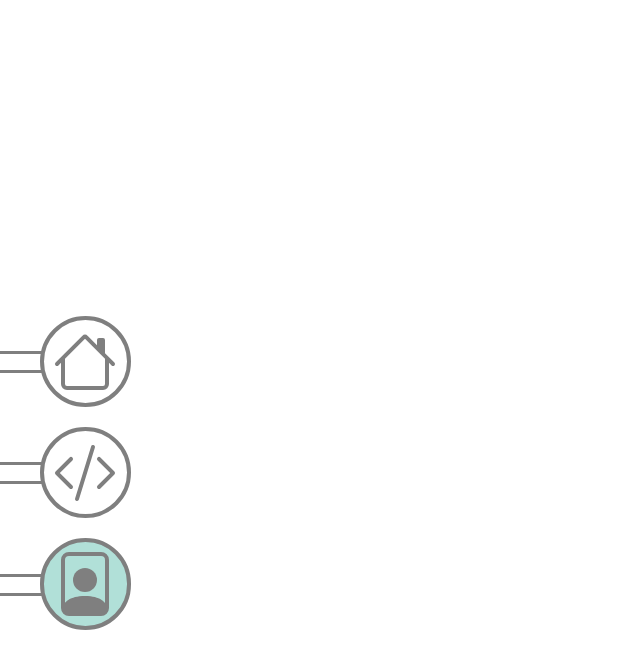
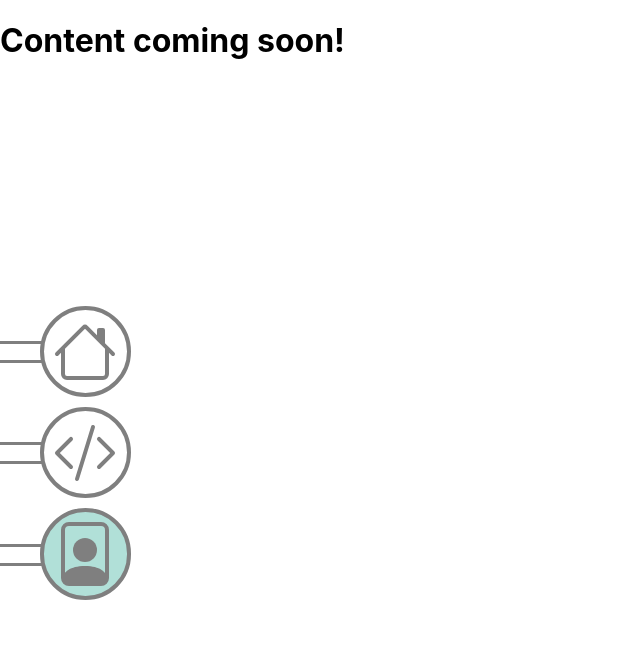
Before and after one commit to a-binkley/personal-website, a React (Create React App) app: page /about in a window 1280 px wide. Shown: the top 668 px of the page, without its empty margins (0-640 px from the left). Built offline with nearby package versions, Linux system fonts and the light colour scheme.

Commit message:
add route stubs

```diff
--- a/src/components/Bio.tsx
+++ b/src/components/Bio.tsx
@@ -16,9 +16,9 @@ sailing, kayaking, and 3D printing and painting minifigures for Dungeons & Drago
 While my career is now primarily focused on technology, I studied classical music for \
 15 years preceding this - including obtaining a Bachelor's of Music. I still enjoy and \
 regularly listen to classical music, but I have found the day-to-day work of software engineering \
-to be much better aligned with my long-term goals and preference for analytical thinking.`,
-        `If you're interested in knowing more about my professional work, you can \
-view my GitHub portfolio and LinkedIn profile via the social icons at the bottom of the page. \
+to be much better aligned with my long-term goals and preference for analytical thinking.`,  // TODO: move to /about
+        `If you're interested in knowing more, you can view my portfolio and a longer biography \
+via the navigation bar on the left. \
 Additionally, you can:`
     ];
 
--- a/src/pages/About.tsx
+++ b/src/pages/About.tsx
@@ -4,6 +4,7 @@ import { PageMenu } from '../components';
 export function About() {
     return (
         <>
+            <h1>Content coming soon!</h1>
             <PageMenu titles={['Home', 'Portfolio', 'About']} current='About' />
             <Outlet />
         </>
--- a/src/pages/Portfolio.tsx
+++ b/src/pages/Portfolio.tsx
@@ -4,6 +4,7 @@ import { PageMenu } from '../components';
 export function Portfolio() {
     return (
         <>
+            <h1>Content coming soon!</h1>
             <PageMenu titles={['Home', 'Portfolio', 'About']} current='Portfolio' />
             <Outlet />
         </>
--- a/src/styles/PageMenu.css
+++ b/src/styles/PageMenu.css
@@ -40,7 +40,7 @@
 .pageMenuListItem {
     position: relative;
     fill: var(--outline-color);
-    margin: 20px 0px;
+    margin: calc(var(--padding) / 2) 0px;
 
     width: calc(var(--icon-size) * var(--paddle-ring-scale));
     height: calc(var(--icon-size) * var(--paddle-ring-scale));
```
